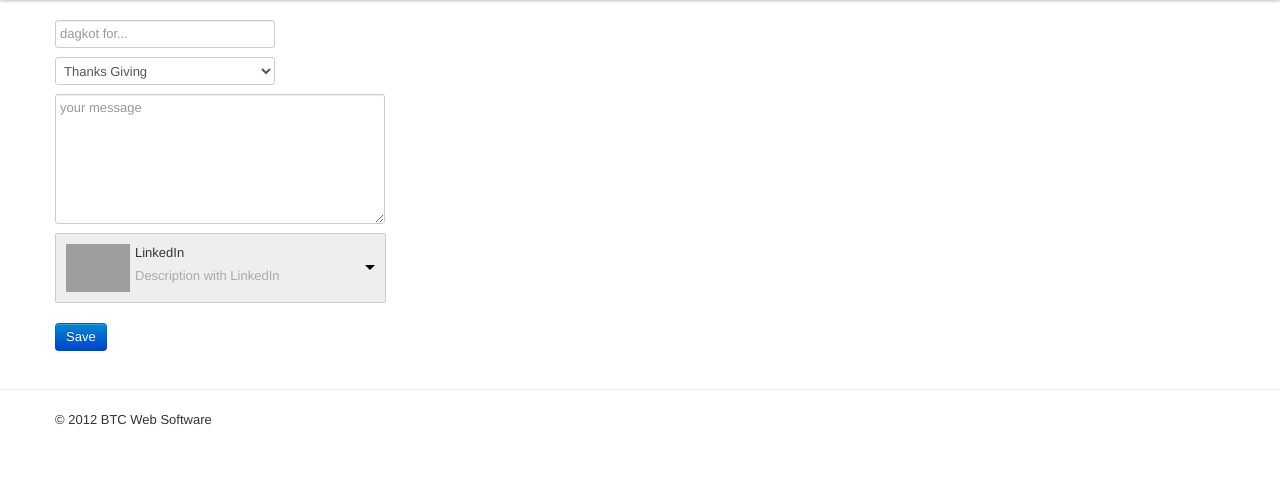
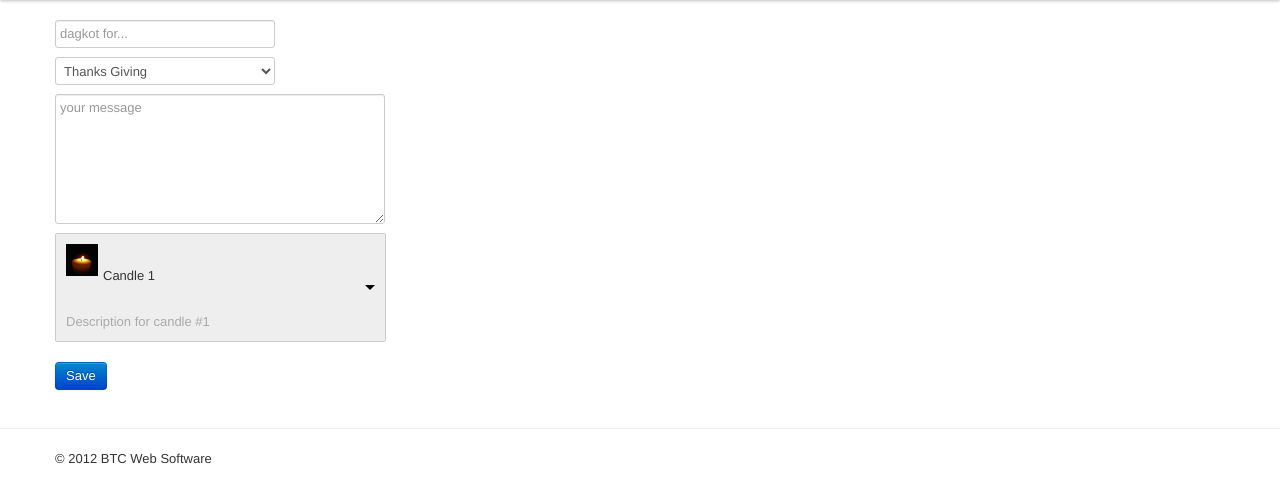
Before and after one commit to PeithVergil/dagkot, a Python web app: template templates/home/add.html in a window 1280 px wide. Shown: the part 40-543 px from the top of the page. Run offline with Jinja, Linux system fonts and the light colour scheme; the template is opened without the code that fills it, so the values that code supplies are empty; style sheets or scripts are compiled from the project's sources; some libraries are stand-ins or nearby versions; grey boxes are pictures that could not be loaded.

Commit message:
* Added the three candle types in the dropdown menu.

```diff
--- a/home.py
+++ b/home.py
@@ -25,7 +25,7 @@ class Home(base.BaseRequestHandler):
         self.render_html('home/post.html', **data)
 
 class Add(base.BaseRequestHandler):
-    def post(self):
+    def get(self):
         data = {
             'dagkot_for': self.request.get('txt_dagkot_for')
         }
--- a/less/style.less
+++ b/less/style.less
@@ -56,6 +56,15 @@
 		.actions {
 			margin-top: 20px;
 		}
+
+		.dd-option-image, .dd-selected-image {
+			height: 32px;
+		    width: 32px;
+		}
+
+		.dd-selected-text {
+			line-height: 64px;
+		}
 	}
 }
 
--- a/templates/home/add.html
+++ b/templates/home/add.html
@@ -21,14 +21,12 @@
 				</div>
 				<div>
 					<select id="demo-htmlselect">
-						<option value="0" data-imagesrc="http://dl.dropbox.com/u/40036711/Images/facebook-icon-32.png"
-							data-description="Description with Facebook">Facebook</option>
-						<option value="1" data-imagesrc="http://dl.dropbox.com/u/40036711/Images/twitter-icon-32.png"
-							data-description="Description with Twitter">Twitter</option>
-						<option value="2" selected="selected" data-imagesrc="http://dl.dropbox.com/u/40036711/Images/linkedin-icon-32.png"
-							data-description="Description with LinkedIn">LinkedIn</option>
-						<option value="3" data-imagesrc="http://dl.dropbox.com/u/40036711/Images/foursquare-icon-32.png"
-							data-description="Description with Foursquare">Foursquare</option>
+						<option value="0" data-imagesrc="/images/candle-default.gif" selected="selected"
+							data-description="Description for candle #1">Candle 1</option>
+						<option value="1" data-imagesrc="/images/candle-type2.gif"
+							data-description="Description for candle #2">Candle 2</option>
+						<option value="2" data-imagesrc="/images/candle-type3.gif"
+							data-description="Description for candle #3">Candle 3</option>
 					</select>
 				</div>
 				<div class="actions">
@@ -53,6 +51,11 @@
 				candle.val(response.selectedData.value);
 			}
 		});
+
+		$('#frm_dagkot_for').submit(function() {
+			console.log($(this).serialize());
+			return false;
+		});
 	});
 	</script>
 {% endblock body_extras %}
--- a/templates/home/get.html
+++ b/templates/home/get.html
@@ -3,7 +3,7 @@
 {% block content %}
 	<div class="row-fluid">
 		<div class="span12">
-			<form id="frm_dagkot_for" method="post" action="/add">
+			<form id="frm_dagkot_for" method="get" action="/add">
 				<img id="img_dagkot_for" src="/images/candle-default.gif" />
 				<div ID="div_dagkot_for">
 					<input type="text" name="txt_dagkot_for" id="txt_dagkot_for" placeholder="dagkot for..." />
```
Also changed, not shown: dagkot.py (deleted), images/candle-type2.gif (added), images/candle-type3.gif (added).
